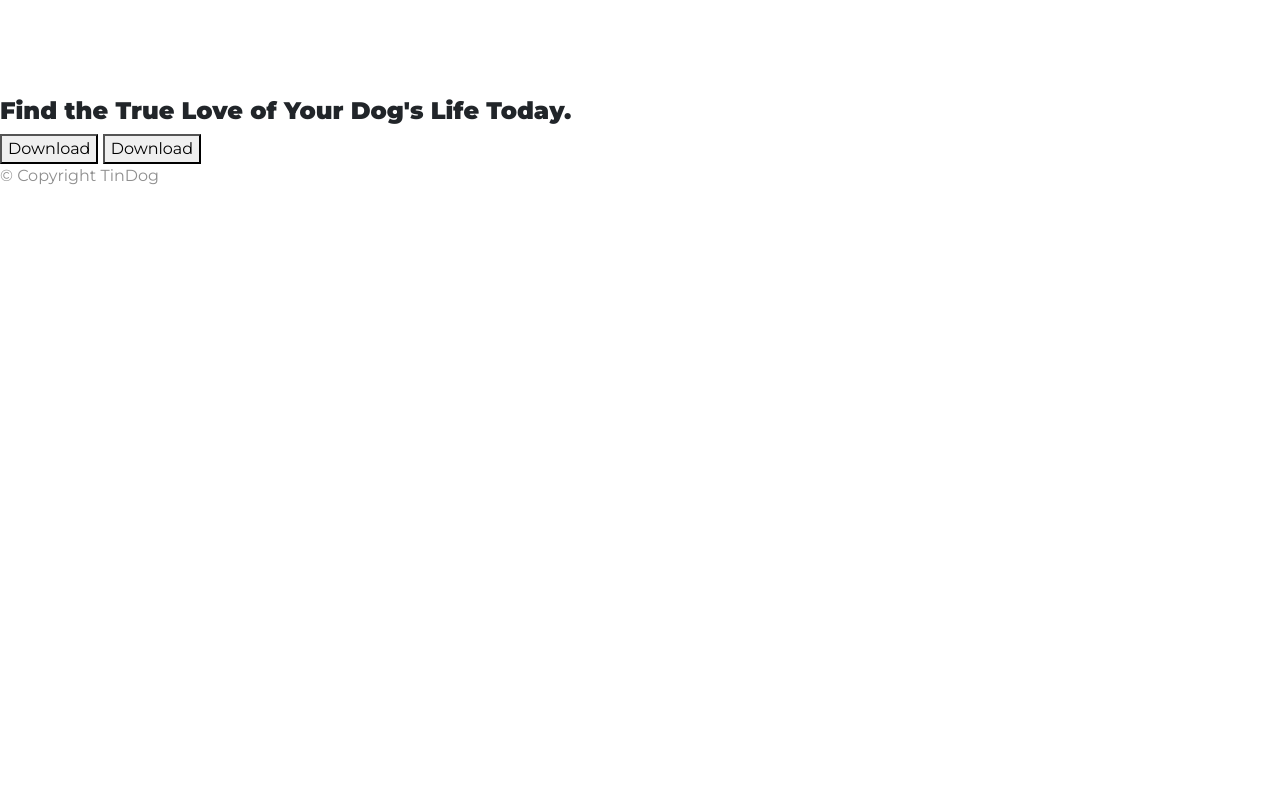
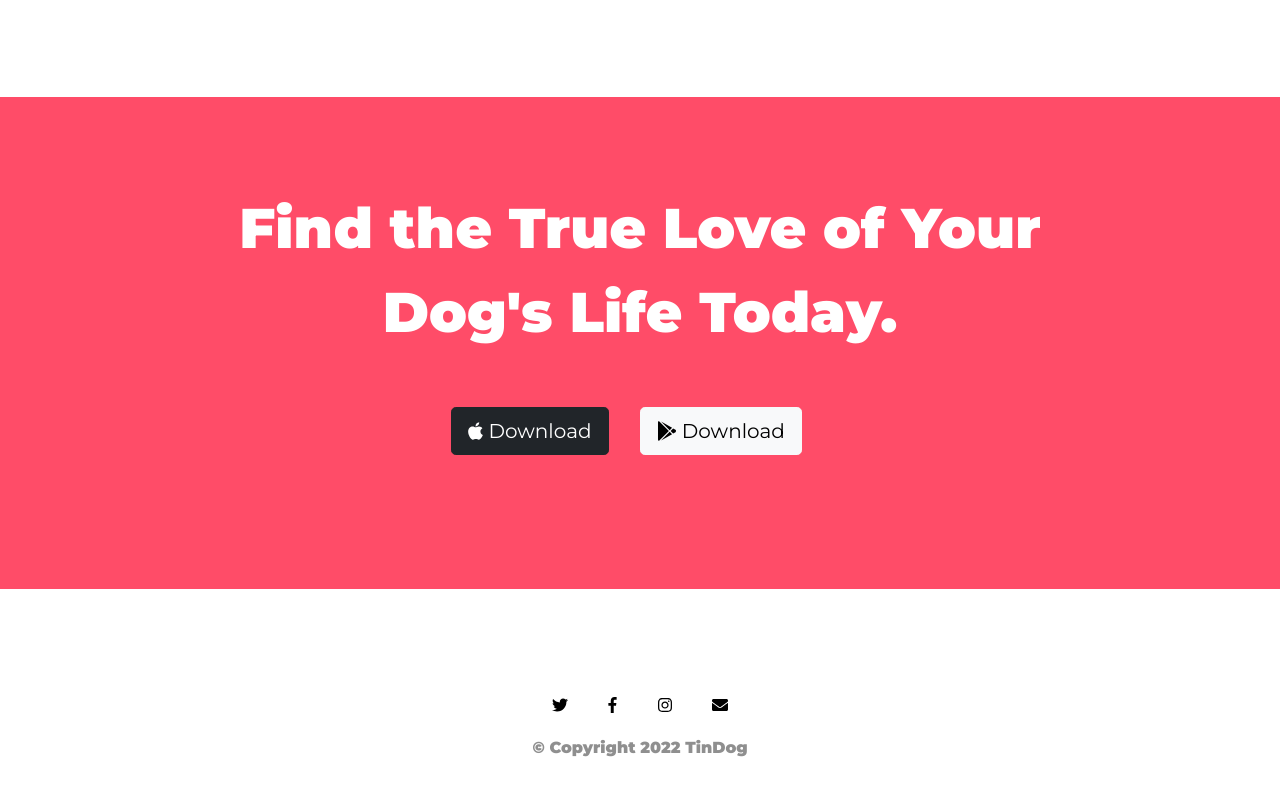
Before and after one commit to ShaileshKumar007/Tinder-Dog, a plain HTML site: page index.html in a window 1280 px wide. Shown: the part 2433-3228 px from the top of the page. Before the commit the page ends 2637 px from the top, so only its background shows below. Drawn offline with nearby package versions, Linux system fonts and the light colour scheme.

Commit message:
added favicon and footer section of website

```diff
--- a/css/styles.css
+++ b/css/styles.css
@@ -128,6 +128,32 @@ p{
   padding: 3% 2%;
 }
 
+/* Call to action */
+#cta{
+  padding: 7% 15%;
+  text-align: center;
+  background-color: #ff4c68;
+}
+
+.cta-heading{
+  font-family: "Montserrat";
+  font-size: 3.5rem;
+  line-height: 1.5;
+  font-weight: 900;
+  color: #fff;
+}
+
+/* Footer  */
+#footer{
+  padding: 7% 15%;
+  text-align: center;
+  color: #000;
+  font-weight: bold;
+}
+.social-logo{
+  margin: 2%;
+}
+
 @media (max-width:991px){
   .title-image{
     position: static;
--- a/index.html
+++ b/index.html
@@ -16,6 +16,8 @@
 
   <link rel="stylesheet" href="css/styles.css" />
 
+  <link rel="icon" href="images/favicon.ico">
+
   <!-- Script -->
   <script defer src="https://use.fontawesome.com/releases/v5.0.7/js/all.js"></script>
 
@@ -26,6 +28,9 @@
   <script src="https://cdn.jsdelivr.net/npm/bootstrap@5.1.3/dist/js/bootstrap.min.js"
     integrity="sha384-QJHtvGhmr9XOIpI6YVutG+2QOK9T+ZnN4kzFN1RtK3zEFEIsxhlmWl5/YESvpZ13"
     crossorigin="anonymous"></script>
+    <script src="https://code.jquery.com/jquery-3.2.1.slim.min.js" integrity="sha384-KJ3o2DKtIkvYIK3UENzmM7KCkRr/rE9/Qpg6aAZGJwFDMVNA/GpGFF93hXpG5KkN" crossorigin="anonymous"></script>
+<script src="https://cdnjs.cloudflare.com/ajax/libs/popper.js/1.12.9/umd/popper.min.js" integrity="sha384-ApNbgh9B+Y1QKtv3Rn7W3mgPxhU9K/ScQsAP7hUibX39j7fakFPskvXusvfa0b4Q" crossorigin="anonymous"></script>
+<script src="https://maxcdn.bootstrapcdn.com/bootstrap/4.0.0/js/bootstrap.min.js" integrity="sha384-JZR6Spejh4U02d8jOt6vLEHfe/JQGiRRSQQxSfFWpi1MquVdAyjUar5+76PVCmYl" crossorigin="anonymous"></script>
 
 </head>
 
@@ -43,13 +48,13 @@
         <div class="collapse navbar-collapse" id="navbarTogglerDemo02">
           <ul class="navbar-nav ms-auto">
             <li class="nav-item">
-              <a class="nav-link" href="">Contact</a>
+              <a class="nav-link" href="#footer">Contact</a>
             </li>
             <li class="nav-item">
-              <a class="nav-link" href="">Pricing</a>
+              <a class="nav-link" href="#pricing">Pricing</a>
             </li>
             <li class="nav-item">
-              <a class="nav-link" href="">Download</a>
+              <a class="nav-link" href="#cta">Download</a>
             </li>
           </ul>
         </div>
@@ -202,15 +207,23 @@
   <!-- Call to Action -->
 
   <section id="cta">
-    <h3>Find the True Love of Your Dog's Life Today.</h3>
-    <button type="button">Download</button>
-    <button type="button">Download</button>
+    <h3 class="cta-heading">Find the True Love of Your Dog's Life Today.</h3>
+    <button type="button" class="btn btn-dark btn-lg download-button">
+      <i class="fab fa-apple"></i> Download
+    </button>
+    <button type="button" class="btn btn-light btn-lg download-button">
+      <i class="fab fa-google-play"></i> Download
+    </button>
   </section>
 
   <!-- Footer -->
 
   <footer id="footer">
-    <p>© Copyright TinDog</p>
+    <i class="fab fa-twitter social-logo"></i>
+    <i class="fab fa-facebook-f social-logo"></i>
+    <i class="fab fa-instagram social-logo"></i>
+    <i class="fas fa-envelope social-logo"></i>
+    <p>© Copyright 2022 TinDog</p>
   </footer>
 </body>
 
```
Also changed, not shown: images/favicon.ico (added).
